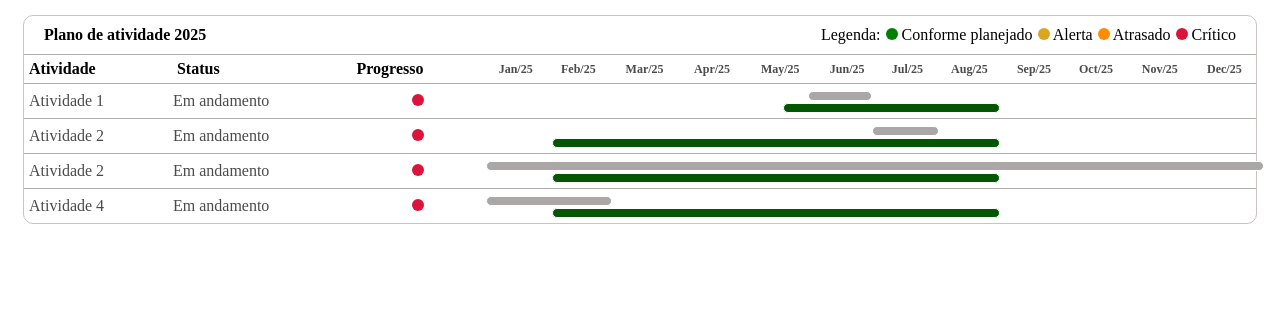
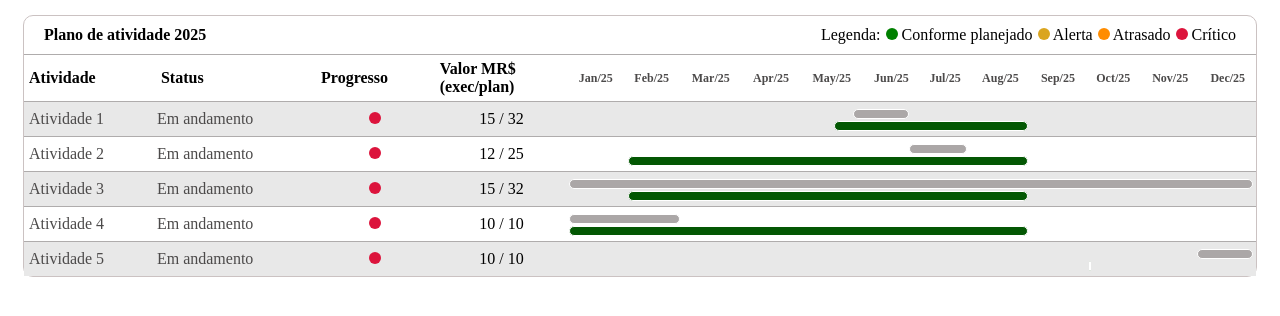
Before and after one commit to romulothardelly/custom_gantt, a plain HTML site: page index.html in a window 1280 px wide. Drawn offline with Linux system fonts and the light colour scheme.

Commit message:
new columns and style

```diff
--- a/activities.js
+++ b/activities.js
@@ -6,9 +6,14 @@ activities.push({
         base_initial_date: "2025-06-01",
         base_final_date: "2025-07-01",
         base_bar_color: "red",
+    base_notes: "Notas da Atividade 1",
+    base_value: 32000000,
         exe_inicial_date: "2025-05-20",
         exe_final_date: "2025-06-30",
-        exe_bar_color: "blue"
+    exe_bar_color: "blue",
+    exe_notes: "Notas da execução da Atividade 1",
+    exec_value:15000000
+
     })
     activities.push({
         name: "Atividade 2",
@@ -17,20 +22,28 @@ activities.push({
         base_initial_date: "2025-07-01",
         base_final_date: "2025-08-01",
         base_bar_color: "red",
+        base_notes: "Notas da Atividade 2",
+        base_value: 25000000,
         exe_inicial_date: "2025-02-01",
         exe_final_date: "2025-06-30",
-        exe_bar_color: "blue"
+        exe_bar_color: "blue",
+        exe_notes: "Notas da execução da Atividade 2",
+        exec_value: 12000000
     })
     activities.push({
-        name: "Atividade 2",
+        name: "Atividade 3",
         status: "Em andamento",
         progress: 15,
         base_initial_date: "2025-01-01",
         base_final_date: "2025-12-31",
         base_bar_color: "blue",
+        base_notes: "Notas da Atividade 3",
+        base_value: 32000000,
         exe_inicial_date: "2025-02-01",
         exe_final_date: "2025-06-30",
-        exe_bar_color: "blue"
+        exe_bar_color: "blue",
+        exe_notes: "Notas da execução da Atividade 3",
+        exec_value: 15000000
     })
     activities.push({
         name: "Atividade 4",
@@ -39,7 +52,27 @@ activities.push({
         base_initial_date: "2025-01-01",
         base_final_date: "2025-03-01",
         base_bar_color: "red",
-        exe_inicial_date: "2025-02-01",
-        exe_final_date: "2025-06-30",
-        exe_bar_color: "blue"
+        base_notes: "Notas da Atividade 4",
+        base_value: 10000000,
+        exe_inicial_date: "2025-01-01",
+        exe_final_date: "2025-02-30",
+        exe_bar_color: "blue",
+        exe_notes: "Notas da execução da Atividade 4",
+        exec_value: 10000000
     })
+
+    activities.push({
+        name: "Atividade 5",
+        status: "Em andamento",
+        progress: 45,
+        base_initial_date: "2025-12-01",
+        base_final_date: "2025-12-31",
+        base_bar_color: "red",
+        base_notes: "Notas da Atividade 4",
+        base_value: 10000000,
+        exe_inicial_date: "2025-10-01",
+        exe_final_date: "2025-11-20",
+        exe_bar_color: "blue",
+        exe_notes: "Notas da execução da Atividade 5",
+        exec_value: 10000000
+    })
--- a/gantt.css
+++ b/gantt.css
@@ -60,7 +60,9 @@
         }
         .col3{
             text-align: center;
-
+        }
+        .col4{
+            text-align: center;
         }
         .dot {
   height: 12px;
@@ -74,6 +76,7 @@
 .red    { background-color: crimson; }
 .yellow { background-color: goldenrod; }
 .orange { background-color: darkorange; }
+.gray  { background-color: rgb(232, 232, 232); }
 
 .toptext{
     display: flex;
--- a/gantt_container.js
+++ b/gantt_container.js
@@ -87,6 +87,8 @@ const container = document.querySelector('.container');
                     <th class="title">Atividade</th>
                     <th  class="title">Status</th>
                     <th class="title">Progresso</th>
+                    <th class="title">Valor MR$<br>(exec/plan)</th>
+
                     ${months.map(month => `
                         <th class="monthshead">${month}</th>
                     `).join('')}
@@ -105,16 +107,22 @@ const container = document.querySelector('.container');
            console.log("Start d1= ",d1)
 
            const d2 = new Date(end);
-           activities.forEach(activity => {
+           activities.forEach((activity,i) => {
 
             function get_plan_info(activity){
                const plan_d1 = new Date(activity.base_initial_date);
-               const plan_d2 = new Date(activity.base_final_date);
-
-               const delay_ms=(plan_d1-d1)
-               const delay_months=(delay_ms)/(1000*60*60*24*30);
-               const width_ms=plan_d2-plan_d1;
-               const width_months=(width_ms)/(1000*60*60*24*30);
+                const plan_d2 = new Date(activity.base_final_date);
+                console.log("Plan d1= ",plan_d1);
+                console.log("Plan d2= ", plan_d2);
+                console.log("D1= ",d1);
+                const delay_ms = (plan_d1 - d1)
+                console.log("Delay ms= ",delay_ms);
+                const delay_months = (delay_ms) / (1000 * 60 * 60 * 24 * 365/12);
+                console.log("Delay months= ",delay_months);
+                const width_ms = plan_d2 - plan_d1;
+                console.log("Width ms= ",width_ms);
+                const width_months = (width_ms) / (1000 * 60 * 60 * 24 * 365/12);
+                console.log("Width months= ",width_months);
                return [delay_months,width_months];
 
             }
@@ -123,29 +131,30 @@ const container = document.querySelector('.container');
             function get_exec_info(activity){
                 console.log(activity)
                 const exec_d1 = new Date(activity.exe_inicial_date);
-                const exec_d2 = new Date(activity.exe_final_date);
-                console.log("Exec d1= ",exec_d1)
-                console.log("Exec d2= ",exec_d2)
+               const exec_d2 = new Date(activity.exe_final_date);
+               //console.log("Exec d1= ",exec_d1)
+                //console.log("Exec d2= ",exec_d2)
                 const today= new Date();
 
                const delay_ms=(exec_d1-d1)
                const delay_months=(delay_ms)/(1000*60*60*24*30);
                const width_ms=today-exec_d1;
                const width_months=(width_ms)/(1000*60*60*24*30);
-               console.log("Exec delay months= ",delay_months);
-               console.log("Exec width months= ",width_months);
+               //console.log("Exec delay months= ",delay_months);
+               //console.log("Exec width months= ",width_months);
                return [delay_months,width_months];
            }
            const[exec_delay,exec_width]=get_exec_info(activity);
 
                let htmlx=`
                    <tr>
-                       <td class="col1">${activity.name}</td>
-                       <td class="col2">${activity.status}</td>
-                       <td class="col3"><div class="status"><span class="dot red"> </span></div></td>
-                       <td colspan="24">
-                           <div class="bar planbar" style="margin-left: calc(100% / 12 * ${plan_delay});width: calc(100% / 12 * ${plan_width});"></div>
-                           <div class="bar actualbar"style="margin-left: calc(100% / 12 * ${exec_delay});width: calc(100% / 12 * ${exec_width});background-image:linear-gradient(to right, rgb(3, 87, 3) 0%, rgb(3, 87, 3) 100%);" ></div>
+                       <td class="col1 ${i%2 === 0 ? 'gray' : ''}" >${activity.name}</td>
+                       <td class="col2 ${i%2 === 0 ? 'gray' : ''}">${activity.status}</td>
+                       <td class="col3 ${i % 2 === 0 ? 'gray' : ''}"><div class="status"><span class="dot red"> </span></div></td>
+                          <td class="col4 ${i % 2 === 0 ? 'gray' : ''}">${(activity.exec_value/1000000).toFixed(0)} / ${(activity.base_value/1000000).toFixed(0)}</td>
+                       <td colspan="24" class="${i%2 === 0 ? 'gray' : ''}">
+                           <div class="bar planbar" style="margin-left: calc(100% / 12 * ${plan_delay});width: calc(100% / 12 * ${plan_width});" title="${activity.base_notes}"></div>
+                           <div class="bar actualbar"style="margin-left: calc(100% / 12 * ${exec_delay});width: calc(100% / 12 * ${exec_width});background-image:linear-gradient(to right, rgb(3, 87, 3) 0%, rgb(3, 87, 3) 100%);" title="${activity.exe_notes}"></div>
                        </td>
                    </tr>
                `;
```
